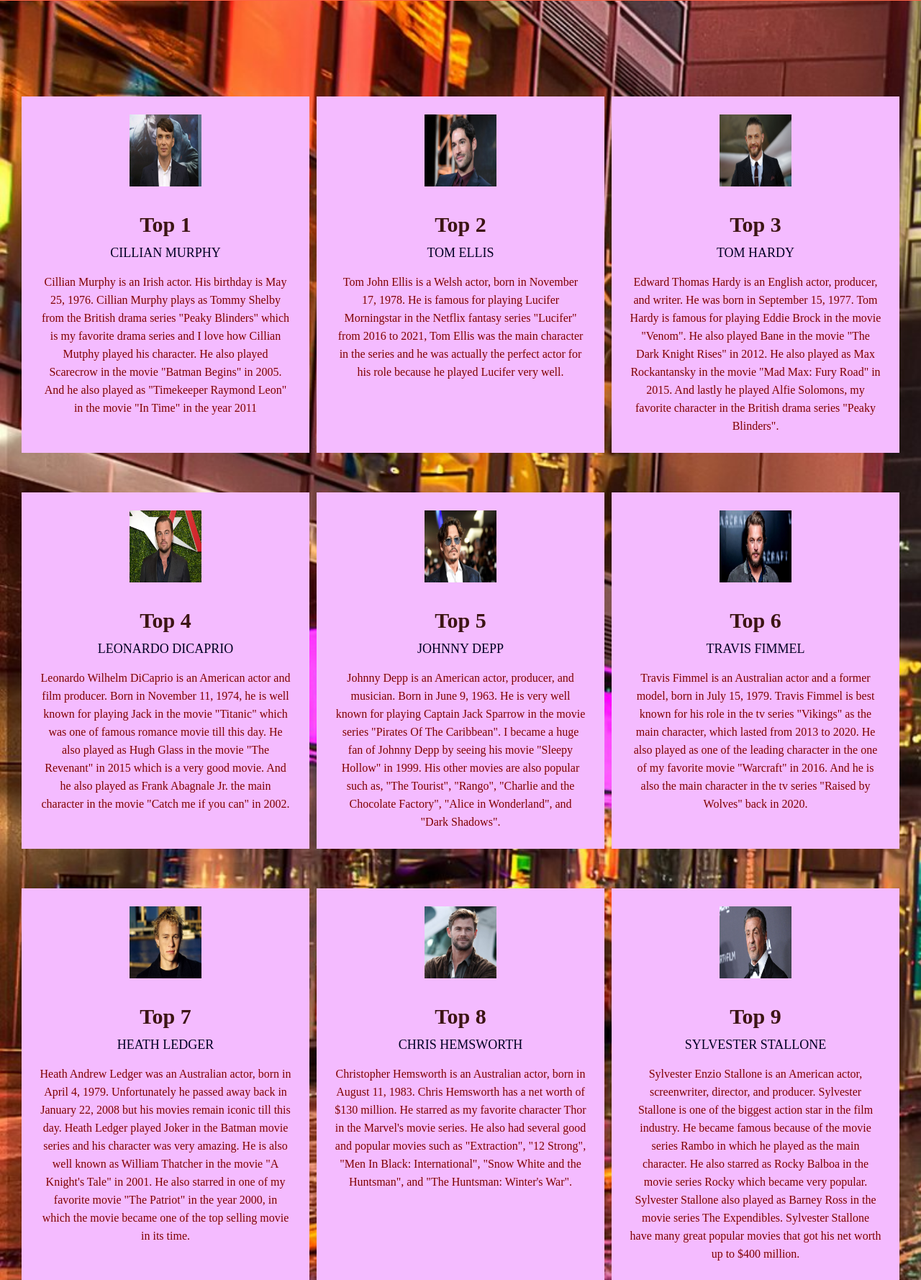
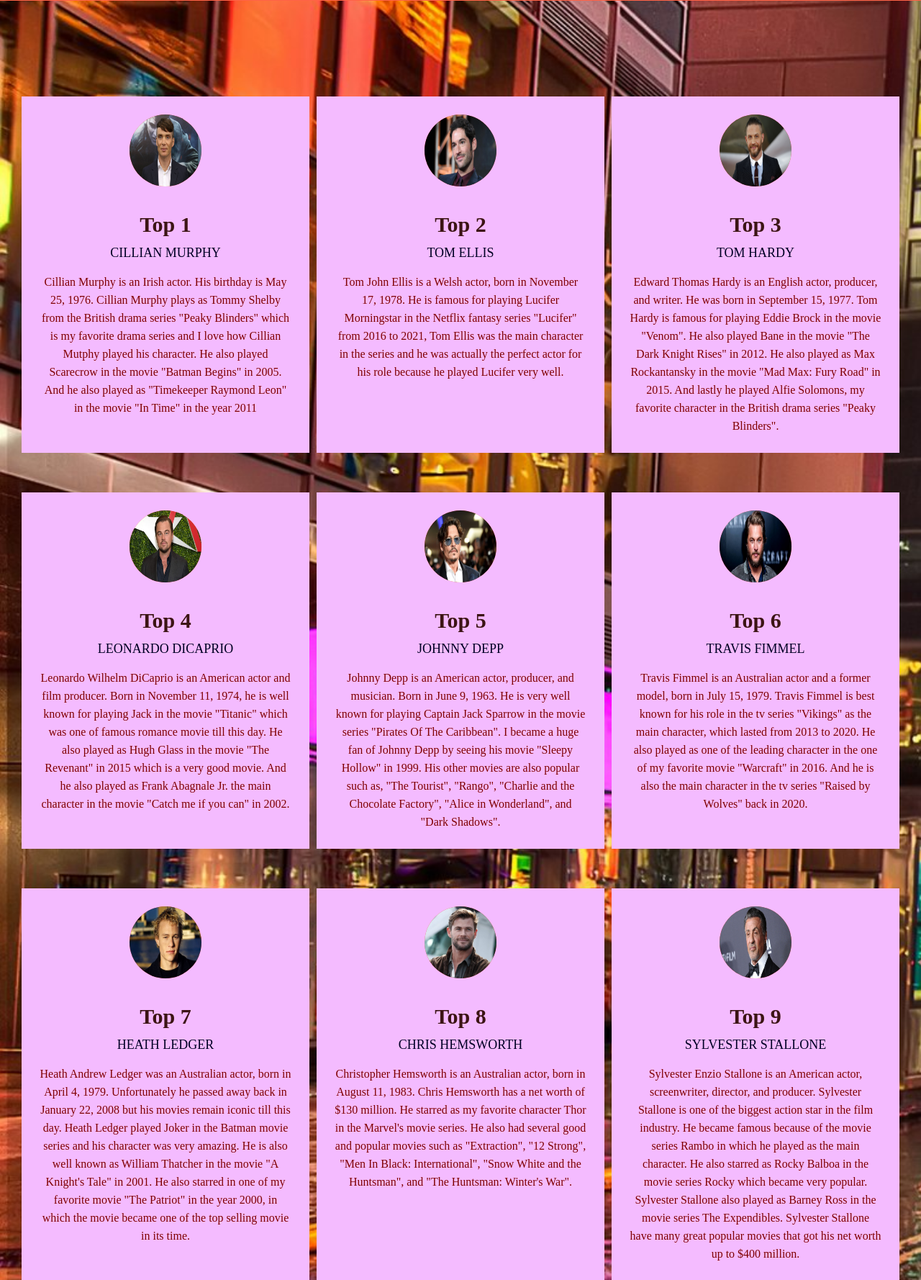
Before and after one commit to GerardFritzC/Learningtasks, a PHP site: page /LT3/index.html in a window 1280 px wide. Shown: the part 229-2007 px from the top of the page at 72% size. Run offline with PHP 8.4, Linux system fonts and the light colour scheme.

Commit message:
Update styles.css

```diff
--- a/LT3/styles.css
+++ b/LT3/styles.css
@@ -58,5 +58,5 @@ body{
 .team .team_member .team_img img{
 	width: 100px;
 	height: 100px;
-	border-radius: 50;
+	border-radius: 50px;
 }
```
